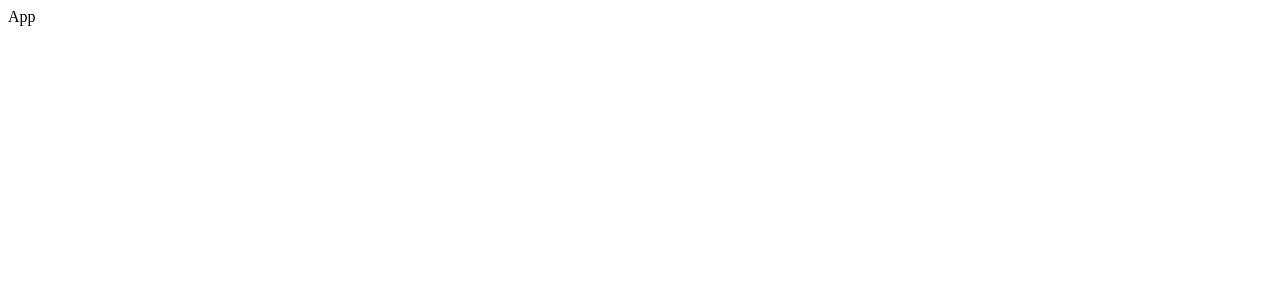
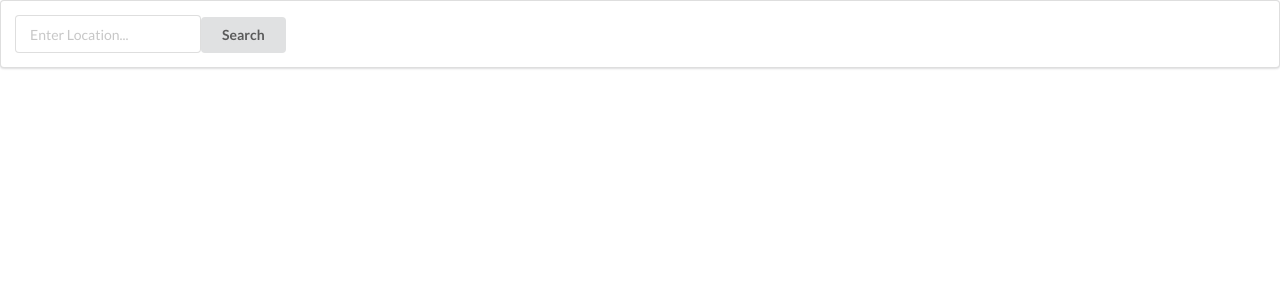
Before and after one commit to edmtrv/weather-app, a React (Create React App) app: page / in a window 1280 px wide. Shown: the top 300 px of the page. Built offline with nearby package versions, Linux system fonts and the light colour scheme.

Commit message:
Implement form functionality

```diff
--- a/public/index.html
+++ b/public/index.html
@@ -8,6 +8,10 @@
     <meta
       name="description"
       content="Web site created using create-react-app"
+    />
+    <link
+      rel="stylesheet"
+      href="https://cdnjs.cloudflare.com/ajax/libs/semantic-ui/2.4.1/semantic.min.css"
     />
     <link rel="apple-touch-icon" href="%PUBLIC_URL%/logo192.png" />
     <!--
--- a/src/components/App.js
+++ b/src/components/App.js
@@ -1,7 +1,21 @@
-import React from 'react';
+import React, { useState } from 'react';
+import LocationSearch from './LocationSearch';
 
 const App = () => {
-  return <div>App</div>;
+  const [location, setLocation] = useState('');
+
+  const onSearchLocation = term => {
+    setLocation(term);
+  };
+
+  return (
+    <div className="ui fluid container">
+      <div className="ui segment">
+        <LocationSearch onSearchLocation={onSearchLocation} />
+        {location}
+      </div>
+    </div>
+  );
 };
 
 export default App;
--- /dev/null
+++ b/src/components/LocationSearch.js
@@ -0,0 +1,29 @@
+import React, { useState } from 'react';
+
+const LocationSearch = ({ onSearchLocation }) => {
+  const [term, setTerm] = useState('');
+
+  const onFormSubmit = e => {
+    e.preventDefault();
+    onSearchLocation(term);
+    setTerm('');
+  };
+
+  return (
+    <div>
+      <form className="ui action form" onSubmit={onFormSubmit}>
+        <div className="ui input">
+          <input
+            onChange={e => setTerm(e.target.value)}
+            value={term}
+            type="text"
+            placeholder="Enter Location..."
+          />
+        </div>
+        <button className="ui button">Search</button>
+      </form>
+    </div>
+  );
+};
+
+export default LocationSearch;
```
Also changed, not shown: package.json (+8 -0 lines), .eslintrc.json (added), 2 other files (tests, documents, lock files or other folders).
